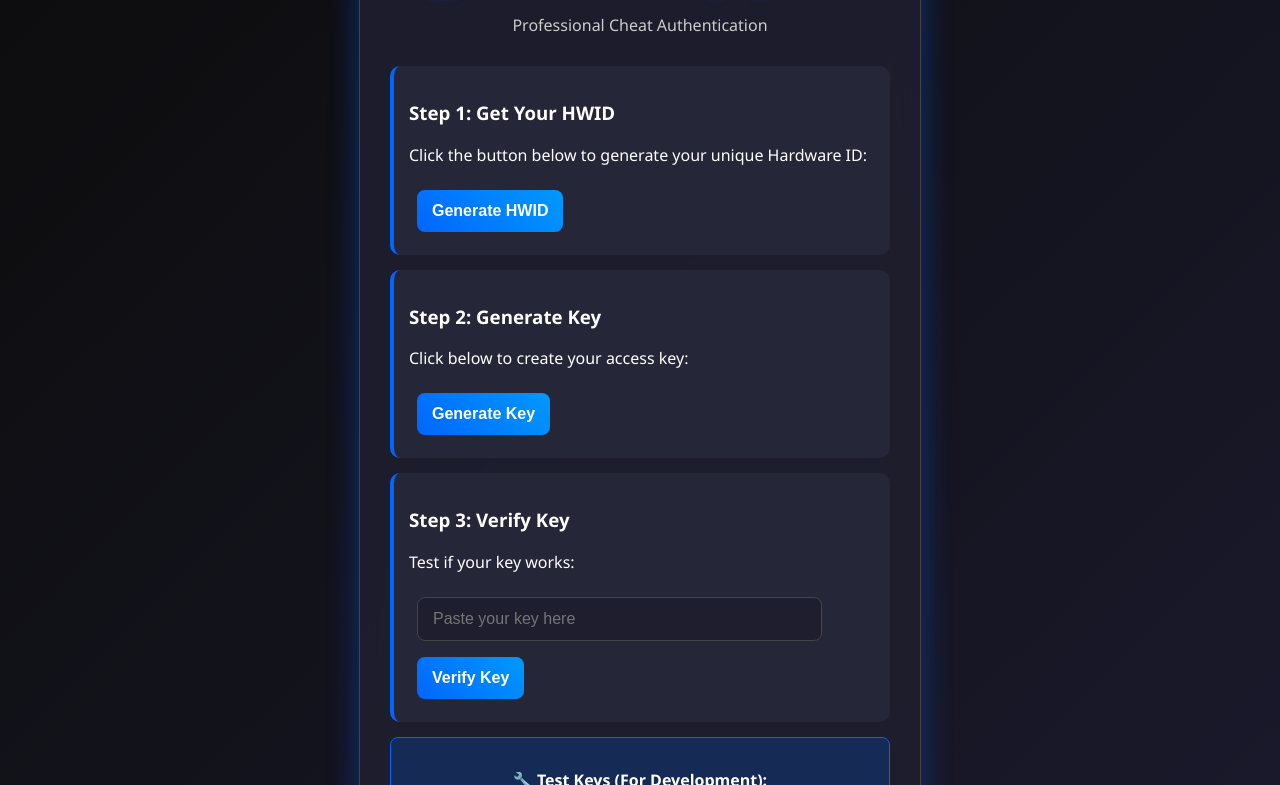
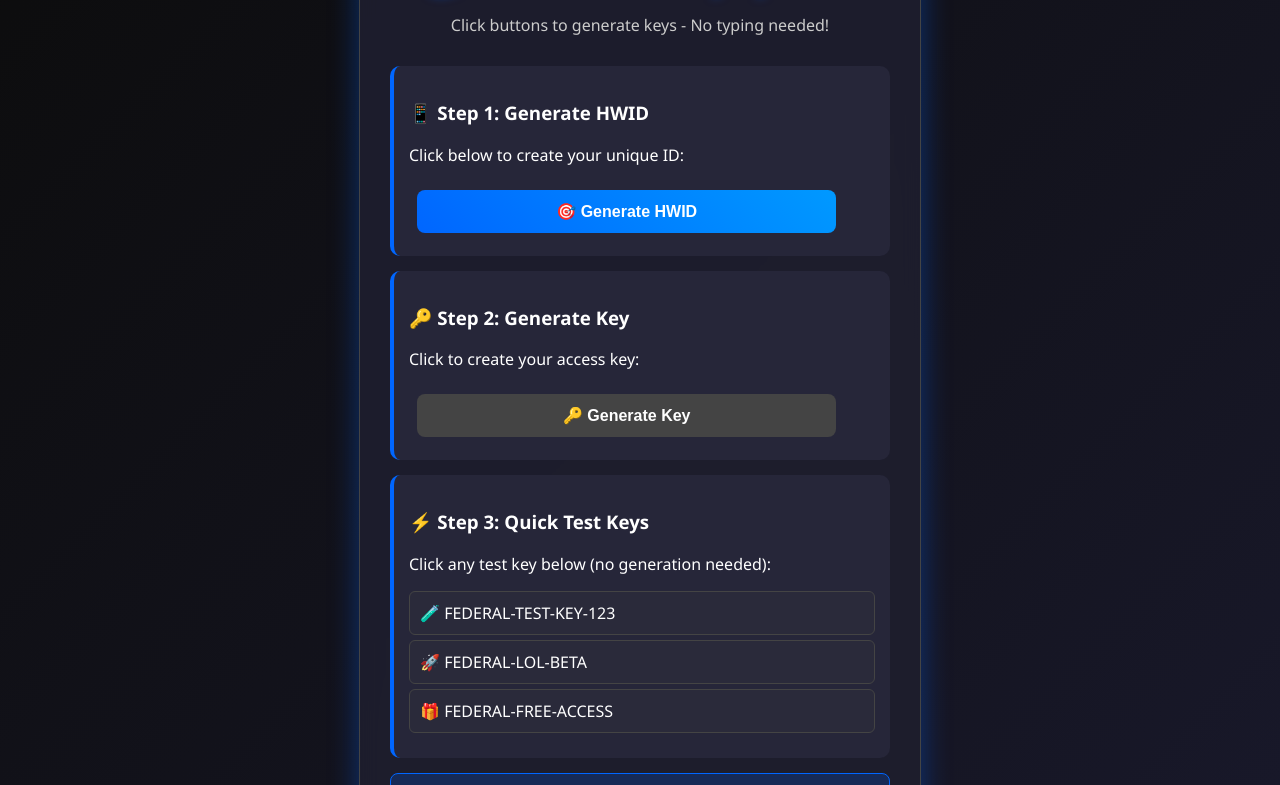
Before and after one commit to federalkr0wn-png/Federal.LOL, a plain HTML site: page index.html in a window 1280 px wide. Shown: the part 167-952 px from the top of the page. Drawn offline with Linux system fonts and the light colour scheme.

Commit message:
index.html

```diff
--- a/index.html
+++ b/index.html
@@ -35,35 +35,29 @@
             border-left: 4px solid #0066ff;
             text-align: left;
         }
-        input, button {
-            padding: 12px 15px;
+        button {
+            padding: 12px 20px;
             margin: 8px;
             border: none;
             border-radius: 8px;
             font-size: 16px;
             transition: all 0.3s ease;
-        }
-        input {
-            width: 80%;
-            background: #1e1e2e;
-            color: white;
-            border: 1px solid #444;
-        }
-        input:focus {
-            outline: none;
-            border-color: #0066ff;
-            box-shadow: 0 0 10px rgba(0, 100, 255, 0.3);
-        }
-        button {
             background: linear-gradient(45deg, #0066ff, #0099ff);
             color: white;
             cursor: pointer;
             font-weight: bold;
+            width: 90%;
         }
         button:hover {
             background: linear-gradient(45deg, #0099ff, #0066ff);
             transform: translateY(-2px);
             box-shadow: 0 5px 15px rgba(0, 100, 255, 0.4);
+        }
+        button:disabled {
+            background: #444;
+            cursor: not-allowed;
+            transform: none;
+            box-shadow: none;
         }
         .key {
             background: #2a2a3a;
@@ -75,6 +69,12 @@
             font-size: 18px;
             font-weight: bold;
             color: #00ff88;
+            cursor: pointer;
+            transition: all 0.3s ease;
+        }
+        .key:hover {
+            background: #3a3a4a;
+            border-color: #0066ff;
         }
         .status {
             padding: 12px;
@@ -113,71 +113,87 @@
             background: #3a3a4a;
             border-color: #0066ff;
         }
-        .copy-btn {
-            background: rgba(0, 100, 255, 0.3);
-            border: 1px solid #0066ff;
-            padding: 8px 15px;
-            font-size: 12px;
-            margin-left: 10px;
+        .test-key {
+            background: #2a2a3a;
+            padding: 10px;
+            margin: 5px 0;
+            border-radius: 6px;
+            border: 1px solid #444;
+            cursor: pointer;
+            transition: all 0.3s ease;
+        }
+        .test-key:hover {
+            background: #3a3a4a;
+            border-color: #00ff88;
         }
     </style>
 </head>
 <body>
     <div class="container">
         <h1>🔐 Federal.LOL Key System</h1>
-        <p style="color: #cccccc; margin-bottom: 30px;">Professional Cheat Authentication</p>
+        <p style="color: #cccccc; margin-bottom: 30px;">Click buttons to generate keys - No typing needed!</p>
 
         <!-- Step 1: Generate HWID -->
         <div class="step">
-            <h3>Step 1: Get Your HWID</h3>
-            <p>Click the button below to generate your unique Hardware ID:</p>
-            <button onclick="generateHWID()">Generate HWID</button>
+            <h3>📱 Step 1: Generate HWID</h3>
+            <p>Click below to create your unique ID:</p>
+            <button onclick="generateHWID()">🎯 Generate HWID</button>
             <div id="hwidDisplay" style="display: none; margin-top: 15px;">
-                <p>Your HWID:</p>
-                <div class="hwid-box" id="hwidOutput" onclick="copyHWID()">
+                <p>Your HWID (click to copy):</p>
+                <div class="hwid-box" onclick="copyHWID()">
                     <span id="hwidText"></span>
-                    <button class="copy-btn" onclick="copyHWID()">Copy</button>
                 </div>
-                <p style="font-size: 12px; color: #888;">Click to copy HWID</p>
             </div>
         </div>
 
         <!-- Step 2: Generate Key -->
         <div class="step">
-            <h3>Step 2: Generate Key</h3>
-            <p>Click below to create your access key:</p>
-            <button onclick="generateKey()" id="generateKeyBtn" disabled>Generate Key</button>
+            <h3>🔑 Step 2: Generate Key</h3>
+            <p>Click to create your access key:</p>
+            <button onclick="generateKey()" id="generateKeyBtn" disabled>🔑 Generate Key</button>
 
             <div id="keyDisplay" style="display: none; margin-top: 15px;">
-                <p>Your Access Key:</p>
-                <div class="key" id="generatedKey"></div>
-                <p style="color: #00ff88;">✅ Key generated! Use this in the script.</p>
+                <p>Your Key (click to copy):</p>
+                <div class="key" id="generatedKey" onclick="copyKey()"></div>
+                <p style="color: #00ff88;">✅ Key ready! Click above to copy.</p>
             </div>
         </div>
 
-        <!-- Step 3: Verify Key -->
+        <!-- Step 3: Quick Test Keys -->
         <div class="step">
-            <h3>Step 3: Verify Key</h3>
-            <p>Test if your key works:</p>
-            <input type="text" id="verifyKeyInput" placeholder="Paste your key here">
-            <button onclick="verifyKey()">Verify Key</button>
-            <div id="verifyStatus"></div>
+            <h3>⚡ Step 3: Quick Test Keys</h3>
+            <p>Click any test key below (no generation needed):</p>
+
+            <div class="test-key" onclick="useTestKey('FEDERAL-TEST-KEY-123')">
+                🧪 FEDERAL-TEST-KEY-123
+            </div>
+            <div class="test-key" onclick="useTestKey('FEDERAL-LOL-BETA')">
+                🚀 FEDERAL-LOL-BETA
+            </div>
+            <div class="test-key" onclick="useTestKey('FEDERAL-FREE-ACCESS')">
+                🎁 FEDERAL-FREE-ACCESS
+            </div>
+
+            <div id="testKeyStatus" style="margin-top: 10px;"></div>
         </div>
 
-        <!-- Test Keys -->
+        <!-- Instructions -->
         <div class="info">
-            <h4>🔧 Test Keys (For Development):</h4>
-            <p style="font-family: monospace; margin: 5px 0;">FEDERAL-TEST-KEY-123</p>
-            <p style="font-family: monospace; margin: 5px 0;">FEDERAL-LOL-BETA</p>
-            <p style="font-family: monospace; margin: 5px 0;">FEDERAL-FREE-ACCESS</p>
+            <h3>📋 How to Use:</h3>
+            <p>1. Click "Generate HWID"</p>
+            <p>2. Click "Generate Key"</p>
+            <p>3. Click the key to copy it</p>
+            <p>4. OR click any test key above</p>
+            <p>5. Use the key in the Roblox script</p>
         </div>
     </div>
 
     <script>
         let userHWID = '';
+        let userKey = '';
 
         function generateHWID() {
-            // Generate a random HWID (in real script this comes from Roblox)
+            // Generate random HWID
             const randomId = Math.random().toString(36).substring(2, 10).toUpperCase();
             const timestamp = Date.now().toString(36).substring(4, 8).toUpperCase();
             userHWID = 'FED-' + randomId + '-' + timestamp;
@@ -186,13 +202,12 @@
             document.getElementById('hwidDisplay').style.display = 'block';
             document.getElementById('generateKeyBtn').disabled = false;
 
-            // Store in localStorage
             localStorage.setItem('federal_hwid', userHWID);
         }
 
         function copyHWID() {
             navigator.clipboard.writeText(userHWID).then(function() {
-                alert('HWID copied to clipboard!');
+                alert('✅ HWID copied! Now generate your key.');
             });
         }
 
@@ -202,44 +217,37 @@
                 return;
             }
 
-            // Create a key based on HWID + timestamp
+            // Create key
             const timestamp = Date.now();
-            const keyData = userHWID + '|' + timestamp + '|FEDERAL.LOL.v3';
+            const keyData = userHWID + '|' + timestamp + '|FEDERAL.LOL';
             const baseKey = btoa(keyData).replace(/=/g, '');
 
-            // Format key nicely
-            const formattedKey = 'FEDERAL-' + baseKey.substring(0, 4) + '-' +
-                                baseKey.substring(4, 8) + '-' +
-                                baseKey.substring(8, 12) + '-' +
-                                baseKey.substring(12, 16);
+            userKey = 'FEDERAL-' + baseKey.substring(0, 4) + '-' +
+                     baseKey.substring(4, 8) + '-' +
+                     baseKey.substring(8, 12) + '-' +
+                     baseKey.substring(12, 16);
 
-            document.getElementById('generatedKey').textContent = formattedKey;
+            document.getElementById('generatedKey').textContent = userKey;
             document.getElementById('keyDisplay').style.display = 'block';
 
-            // Store key
-            localStorage.setItem('federal_key', formattedKey);
+            localStorage.setItem('federal_key', userKey);
         }
 
-        function verifyKey() {
-            const inputKey = document.getElementById('verifyKeyInput').value.trim().toUpperCase();
-            const storedKey = localStorage.getItem('federal_key');
-            const statusDiv = document.getElementById('verifyStatus');
-
-            // Test keys that always work
-            const testKeys = [
-                'FEDERAL-TEST-KEY-123',
-                'FEDERAL-LOL-BETA',
-                'FEDERAL-FREE-ACCESS'
-            ];
-
-            if (testKeys.includes(inputKey) || inputKey === storedKey) {
-                statusDiv.innerHTML = '<div class="status valid">✅ Key is VALID - Ready to use!</div>';
-            } else {
-                statusDiv.innerHTML = '<div class="status invalid">❌ Key is INVALID - Please generate a new key</div>';
-            }
+        function copyKey() {
+            if (!userKey) return;
+            navigator.clipboard.writeText(userKey).then(function() {
+                alert('✅ Key copied! Use this in the script.');
+            });
         }
 
-        // Load saved data on page load
+        function useTestKey(key) {
+            navigator.clipboard.writeText(key).then(function() {
+                document.getElementById('testKeyStatus').innerHTML =
+                    '<div class="status valid">✅ Copied: ' + key + ' - Use this in script!</div>';
+            });
+        }
+
+        // Load saved data
         window.onload = function() {
             const savedHWID = localStorage.getItem('federal_hwid');
             if (savedHWID) {
@@ -248,11 +256,6 @@
                 document.getElementById('hwidDisplay').style.display = 'block';
                 document.getElementById('generateKeyBtn').disabled = false;
             }
-
-            const savedKey = localStorage.getItem('federal_key');
-            if (savedKey) {
-                document.getElementById('verifyKeyInput').value = savedKey;
-            }
         }
     </script>
 </body>
```
